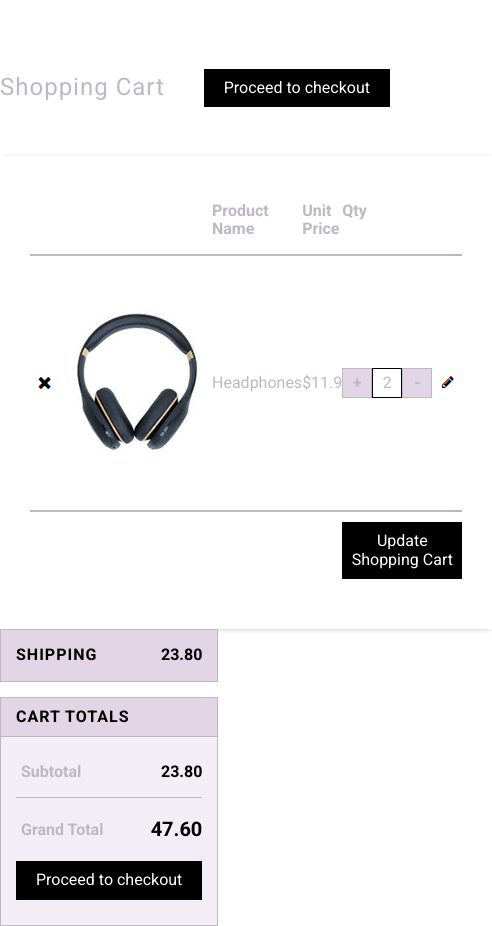
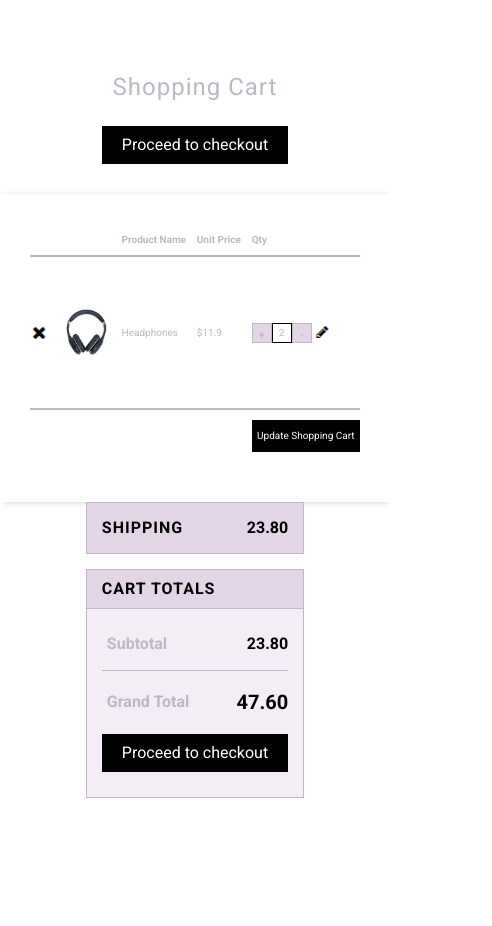
Before and after one commit to mateusz24polok/shopping-cart, a React (Create React App) app: page / in a window 390 px wide. Shown: the whole page, 492 px wide, since content can reach past the window. After the commit the page ends 844 px from the top, so only its background shows below. Built offline with nearby package versions, Linux system fonts and the light colour scheme.

Commit message:
simple styles for mobile devices have been added

```diff
--- a/src/components/CounterButton/styled.js
+++ b/src/components/CounterButton/styled.js
@@ -11,6 +11,12 @@ export const StyledButton = styled.button`
     cursor: pointer;
     transition: background-color 0.15s linear;
 
+    @media(max-width: ${({ theme }) => theme.breakPoints.mobileBreak}){
+        font-size: 10px;
+        height: 20px;
+        width: 20px;
+    }
+
     &:hover{
         background-color: ${({ theme }) => theme.colors.Whisper};
     }
--- a/src/components/IconButton/styled.js
+++ b/src/components/IconButton/styled.js
@@ -10,4 +10,9 @@ export const StyledButton = styled.button`
     border: none;
     cursor: pointer;
     align-self: ${({ gridVerticalCenter }) => gridVerticalCenter && "center"};
+
+    @media(max-width: ${({ theme }) => theme.breakPoints.mobileBreak}){
+        height: 20px;
+        width: 20px;
+    }
 `;
--- a/src/molecules/QuantityCounter/styled.js
+++ b/src/molecules/QuantityCounter/styled.js
@@ -14,4 +14,11 @@ export const CounterOutput = styled.output`
     justify-content: center;
     border: 1px solid black;
     color: ${({ theme }) => theme.colors.AthensGray};
+
+    @media(max-width: ${({ theme }) => theme.breakPoints.mobileBreak}){
+        font-size: 10px;
+        height: 20px;
+        width: 20px;
+    }
+
 `;
--- a/src/organisms/Header/styled.js
+++ b/src/organisms/Header/styled.js
@@ -5,6 +5,10 @@ export const StyledWrapper = styled.header`
     justify-content: space-between;
     align-items: center;
     margin-bottom: 30px;
+
+    @media(max-width: ${({ theme }) => theme.breakPoints.mobileBreak}){
+        flex-direction: column;
+    }
 `;
 
 export const Title = styled.h3`
--- a/src/organisms/ProductSection/styled.js
+++ b/src/organisms/ProductSection/styled.js
@@ -8,29 +8,38 @@ export const Section = styled.section`
      "SecondBreakingLine SecondBreakingLine SecondBreakingLine SecondBreakingLine SecondBreakingLine"
      ". . . . UpdateButton";
     padding: 30px;
-    /* grid-template-columns: repeat(5, 1fr); */
+    grid-template-columns: repeat(autofit, minmax(50px, 1fr));
+    /* grid-template-columns: minmax(50px,1fr) minmax(200px,1fr) minmax(120px,1fr) minmax(120px,1fr) minmax(200px,1fr); */
     margin-right: 20px;
     flex-shrink: 1;
     flex-grow: 1;
     box-shadow: 1px 1px 7px -2px ${({ theme }) => theme.colors.AthensGray};
+
+    @media(max-width: ${({ theme }) => theme.breakPoints.tabletBreak}){
+        margin-bottom: 30px;
+        margin: 0 auto;
+    }
 `;
 
-export const ProductNameTitle = styled.p.attrs({ className: "ProductNameTitle" })`
-    grid-area: ProductNameTitle;
+const StyledHeaderText = styled.p`
     color: ${({ theme }) => theme.colors.AthensGray};
     font-weight: 700;
+
+    @media(max-width: ${({ theme }) => theme.breakPoints.mobileBreak}){
+        font-size: 10px;
+    }
 `;
 
-export const ProductUnitTitle = styled.p.attrs({ className: "ProductUnitTitle" })`
-    grid-area: ProductUnitTitle;
-    color: ${({ theme }) => theme.colors.AthensGray};
-    font-weight: 700;
+export const ProductNameTitle = styled(StyledHeaderText).attrs({ className: "ProductNameTitle" })`
+    grid-area: ProductNameTitle;
 `;
 
-export const ProductQuantityTitle = styled.p.attrs({ className: "ProductQuantityTitle" })`
+export const ProductUnitTitle = styled(StyledHeaderText).attrs({ className: "ProductUnitTitle" })`
+    grid-area: ProductUnitTitle;
+`;
+
+export const ProductQuantityTitle = styled(StyledHeaderText).attrs({ className: "ProductQuantityTitle" })`
     grid-area: ProductQuantityTitle;
-    color: ${({ theme }) => theme.colors.AthensGray};
-    font-weight: 700;
 `;
 
 export const FirstBreakingLine = styled.div.attrs({ className: "FirstBreakingLine" })`
@@ -52,18 +61,27 @@ export const SecondBreakingLine = styled.div.attrs({ className: "SecondBreakingL
 export const ProductPicture = styled.img.attrs({ className: "ProductPicture" })`
     grid-area: ProductPicture;
     align-self: center;
+
+    @media(max-width: ${({ theme }) => theme.breakPoints.mobileBreak}){
+        width: 50px;
+    }
 `;
 
-export const ProductTitle = styled.p.attrs({ className: "ProductTitle" })`
-    grid-area: ProductTitle;
+const StyledContentText = styled.p`
     align-self: center;
     color: ${({ theme }) => theme.colors.AthensGray};
+
+    @media(max-width: ${({ theme }) => theme.breakPoints.mobileBreak}){
+        font-size: 10px;
+    }
 `;
 
-export const ProductPrice = styled.p.attrs({ className: "ProductPrice" })`
+export const ProductTitle = styled(StyledContentText).attrs({ className: "ProductTitle" })`
+    grid-area: ProductTitle;
+`;
+
+export const ProductPrice = styled(StyledContentText).attrs({ className: "ProductPrice" })`
     grid-area: ProductPrice;
-    align-self: center;
-    color: ${({ theme }) => theme.colors.AthensGray};
 `;
 
 export const UpdateButton = styled.button.attrs({ className: "UpdateButton" })`
@@ -76,6 +94,10 @@ export const UpdateButton = styled.button.attrs({ className: "UpdateButton" })`
     padding: 10px 0;
     transition: background-color 0.15s linear;
 
+    @media(max-width: ${({ theme }) => theme.breakPoints.mobileBreak}){
+        font-size: 10px;
+    }
+
     &:hover{
         background-color: ${({ theme }) => theme.colors.PrimaryButtonHover}
     }
--- a/src/organisms/PurchaseSummary/index.js
+++ b/src/organisms/PurchaseSummary/index.js
@@ -37,7 +37,7 @@ const PurchaseSummary = () => {
 
     const handleModalOpen = () => {
         dispatch(openModal());
-    }
+    };
 
     return (
         <aside>
--- a/src/pages/MainPage/styled.js
+++ b/src/pages/MainPage/styled.js
@@ -8,7 +8,8 @@ export const StyledWrapper = styled.div`
 export const Main = styled.main`
     display: flex;
 
-    @media(max-width:660px){
+    @media(max-width: ${({ theme }) => theme.breakPoints.tabletBreak}){
+        justify-content: center;
         flex-wrap: wrap;
     }
 `;
--- a/src/theme/theme.js
+++ b/src/theme/theme.js
@@ -6,5 +6,10 @@ export const theme = {
         PrimaryButtonBackground: "#000000",
         PrimaryButtonFont: "#FFFFFF",
         PrimaryButtonHover: "#3D3D3D",
+    },
+
+    breakPoints: {
+        tabletBreak: "830px",
+        mobileBreak: "530px",
     }
 };
```
